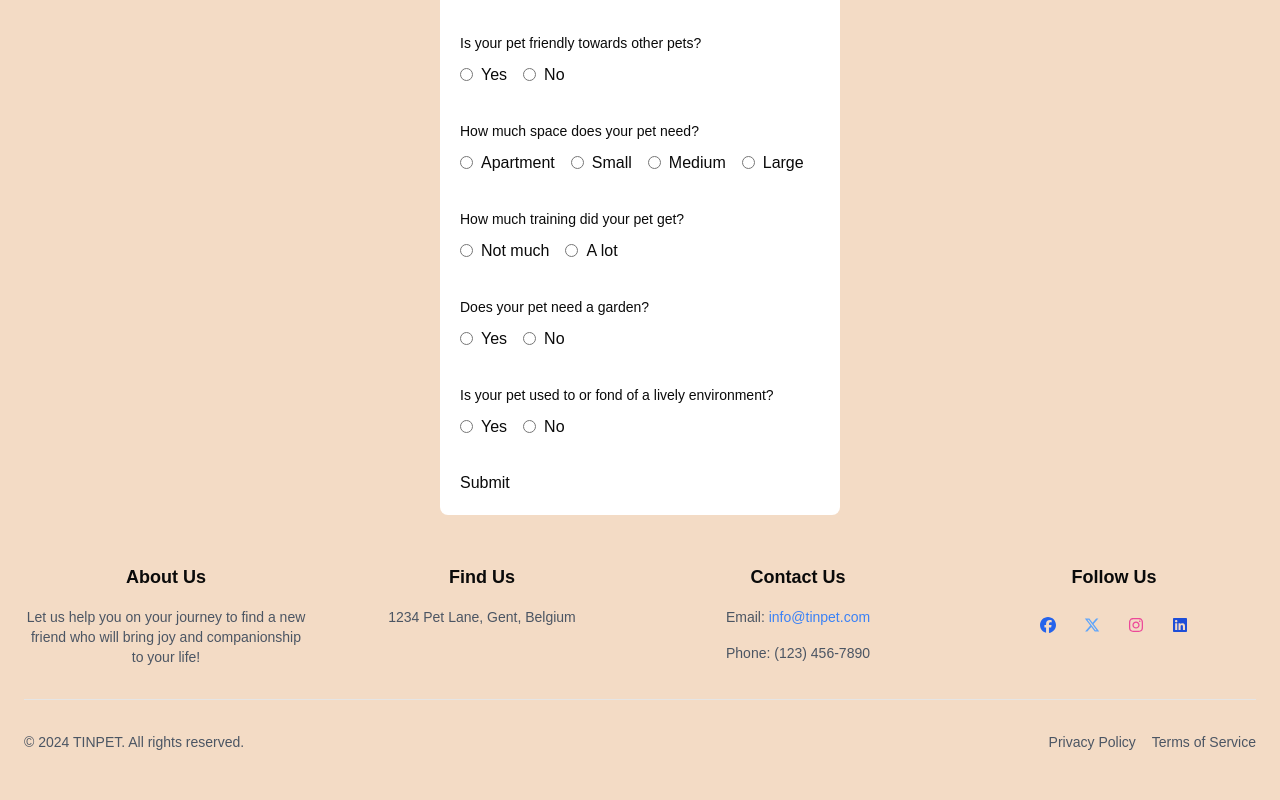
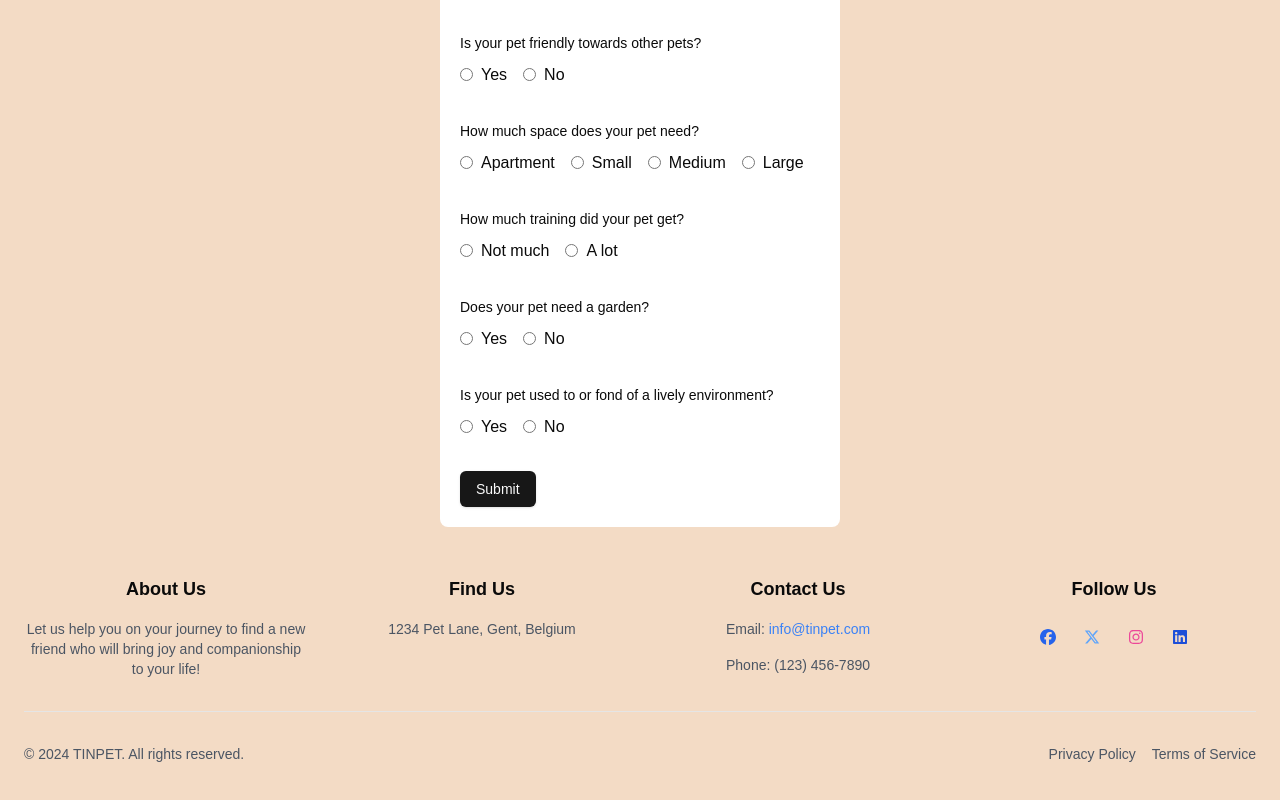
Before and after one commit to vanaspereneefje/Tinpets, a Next.js app: page /pet-form in a window 1280 px wide. Shown: the part 991-1791 px from the top of the page. Built offline with nearby package versions, Linux system fonts and the light colour scheme.

Commit message:
Added client to matches page

```diff
--- a/app/matches/page.jsx
+++ b/app/matches/page.jsx
@@ -1,3 +1,5 @@
+"use client";
+
 import PetCarousel from "@/components/PetCarousel";
 
 function MatchesPage () {
--- a/components/PetForm.jsx
+++ b/components/PetForm.jsx
@@ -482,7 +482,7 @@ export default function PetForm() {
             )}
         />
 
-        <button type="submit">Submit</button>
+        <Button type="submit">Submit</Button>
       </form>
     </Form>
   )
```
